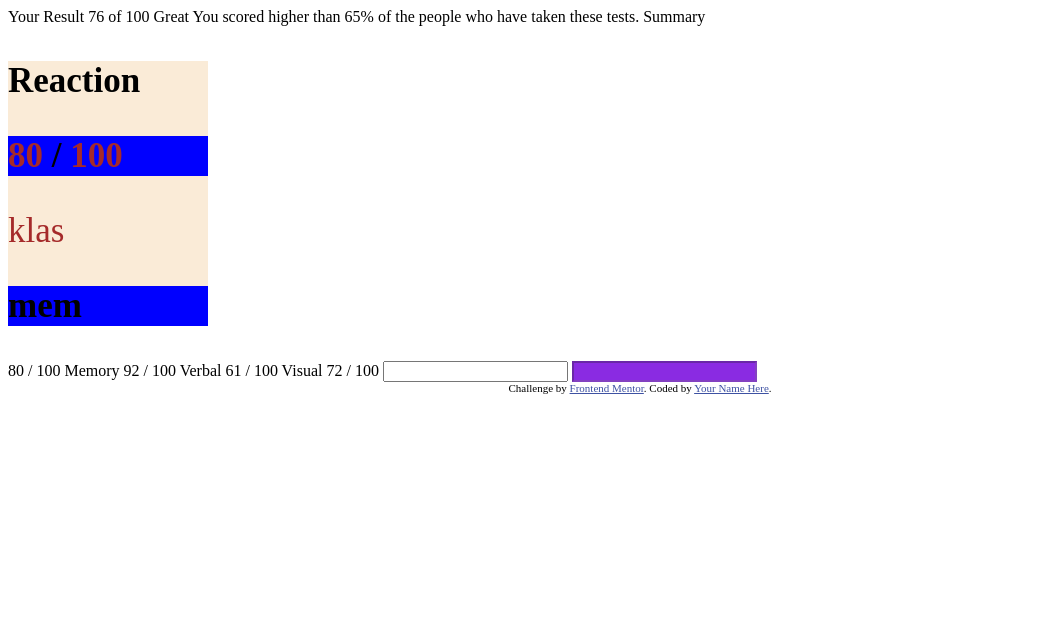
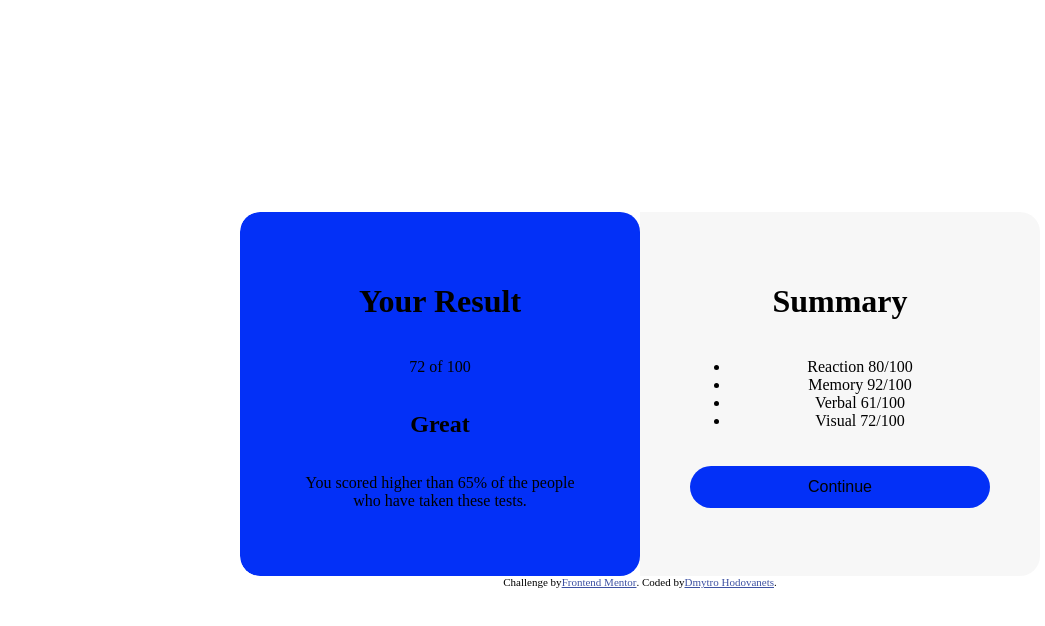
Before and after one commit to Dmytro2120/mentoring-tasks, a plain HTML site: page 03/results-summary-component-main/index.html in a window 1280 px wide. Shown: the whole page, without its empty margins (0-1045 px from the left). Drawn offline with Linux system fonts and the light colour scheme.

Commit message:
my commit

```diff
--- a/03/results-summary-component-main/index.html
+++ b/03/results-summary-component-main/index.html
@@ -13,41 +13,30 @@
 </head>
 <body>
 
-  Your Result
-  76
-  of 100
+<div class="item">
 
-  Great
-  You scored higher than 65% of the people who have taken these tests.
-
-  Summary
-
-  <div class="item">
-    <p>Reaction</p>
-    <p>
-      <span>80</span>
-       / <span>100</span>
-    </p>
-    <span>klas</span>
-    <p>mem</p>
+  <div class="res">
+    <h1>Your Result</h1>
+      <p class="points"><span>72</span> of 100</p>
+    <h2>Great</h2>
+      <p>You scored higher than 65% of the people who have taken these tests.</p>
   </div>
 
-  80 / 100
+  <div class="sum">
+    <h1>Summary</h1>
+    <ul>
+      <li>Reaction <span>80</span>/<span>100</span></li>
+      <li>Memory <span>92</span>/<span>100</span></li>
+      <li>Verbal <span>61</span>/<span>100</span></li>
+      <li>Visual <span>72</span>/<span>100</span></li>
+    </ul>
 
-
-  Memory
-  92 / 100
-
-  Verbal
-  61 / 100
-
-  Visual
-  72 / 100
-  <input type="number">
-  <input disabled type="text">
+    <button class="continue-btn">Continue</button>
+  </div>
+</div>
   <div class="attribution">
     Challenge by <a href="https://www.frontendmentor.io?ref=challenge" target="_blank">Frontend Mentor</a>.
-    Coded by <a href="#">Your Name Here</a>.
+    Coded by <a href="#">Dmytro Hodovanets</a>.
   </div>
 </body>
 </html>
--- a/03/results-summary-component-main/style.css
+++ b/03/results-summary-component-main/style.css
@@ -1,4 +1,6 @@
 .attribution {
+  display: flex;
+  flex-direction: row;
   font-size: 11px;
   text-align: center;
 }
@@ -7,55 +9,48 @@
   color: hsl(228, 45%, 44%);
 }
 
-.item {
-  width: 200px;
-  background-color: antiquewhite;
+body {
+  display: flex;
+  justify-content: center;
+  align-items: center;
+  height: 100vh;
+  margin: 0;
+  flex-direction: column;
 }
 
-.item  p {
-  font-weight: 800;
+.item {
+  display:flex;
+  border-radius: 20px;
+  overflow: hidden;
 }
 
-.item  span {
-  color: brown;
+.res {
+  text-align: center;
+  padding: 50px;
+  width: 300px;
+  display: flex;
+  background-color: #0330f7;
+  flex-direction: column;
+  justify-content: center;
+  border-radius: 20px;
+
 }
 
-.item p ~ p {
-  background-color: blue;
+.sum {
+  text-align: center;
+  padding: 50px;
+  width: 300px;
+  display: flex;
+  flex-direction: column;
+  background-color: rgba(240, 240, 240, 0.532);
 }
 
-button[disabled] {
-  background-color: navy;
+.continue-btn {
+  margin-top: 20px;
+  padding: 12px;
+  border: none;
+  background-color: #0330f7;
+  border-radius: 50px;
+  font-size: 16px;
+  cursor: pointer;
 }
-
-[type="text"] {
-  background-color: blueviolet;
-}
-
-p,span,.item {
-  font-size: 35px;
-}
-
-.button {
-  height: 50px;
-  width: 100px;
-}
-
-.button:hover {
-  background-color: aquamarine;
-  height: 100px;
-}
-
-/* .button:focus {
-  width: 50px;
-  background-color: brown;
-} */
-
-.button:active {
-  border-color: blue;
-}
-
-.icon {
-  width: 50px;
-  height: 50px;
-}
```
